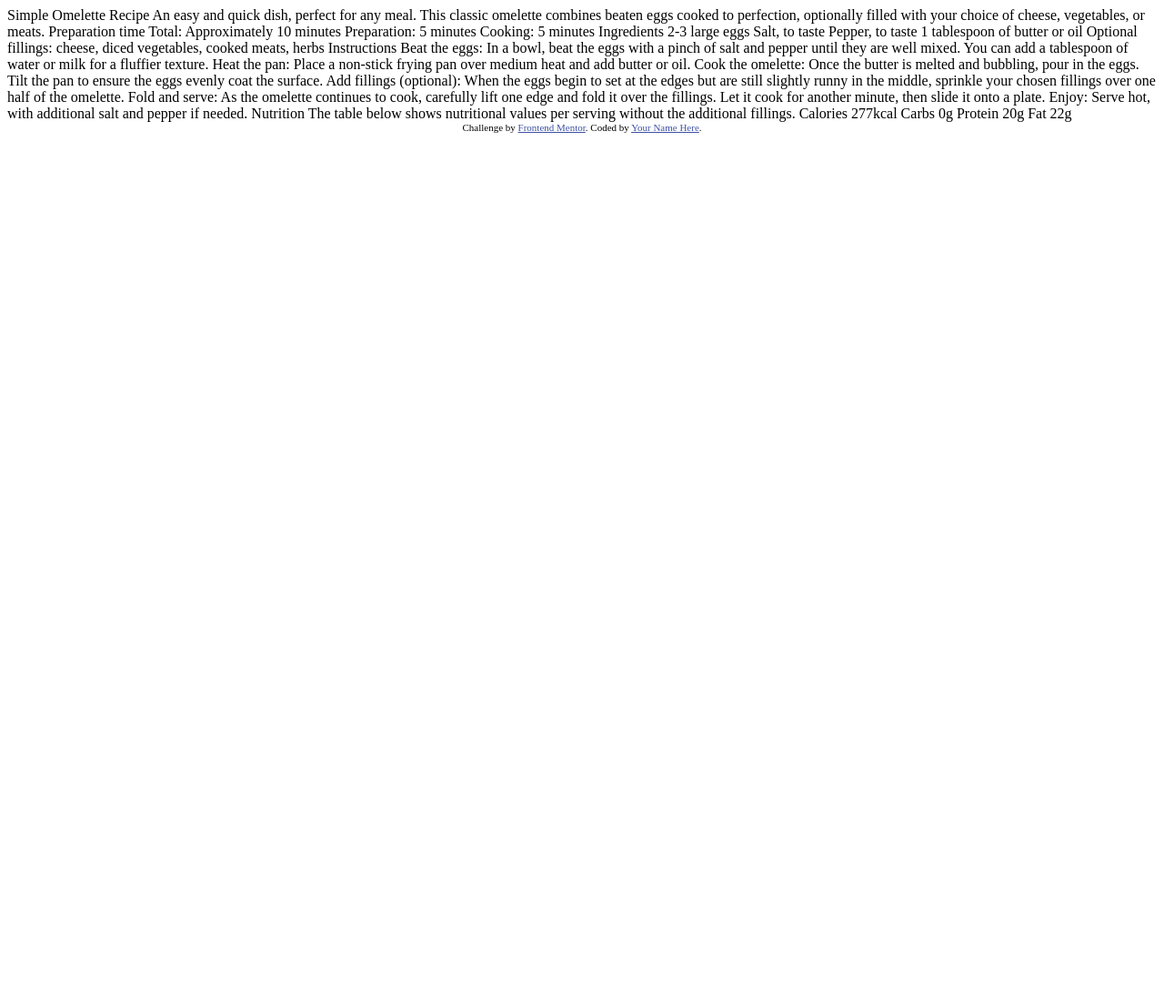
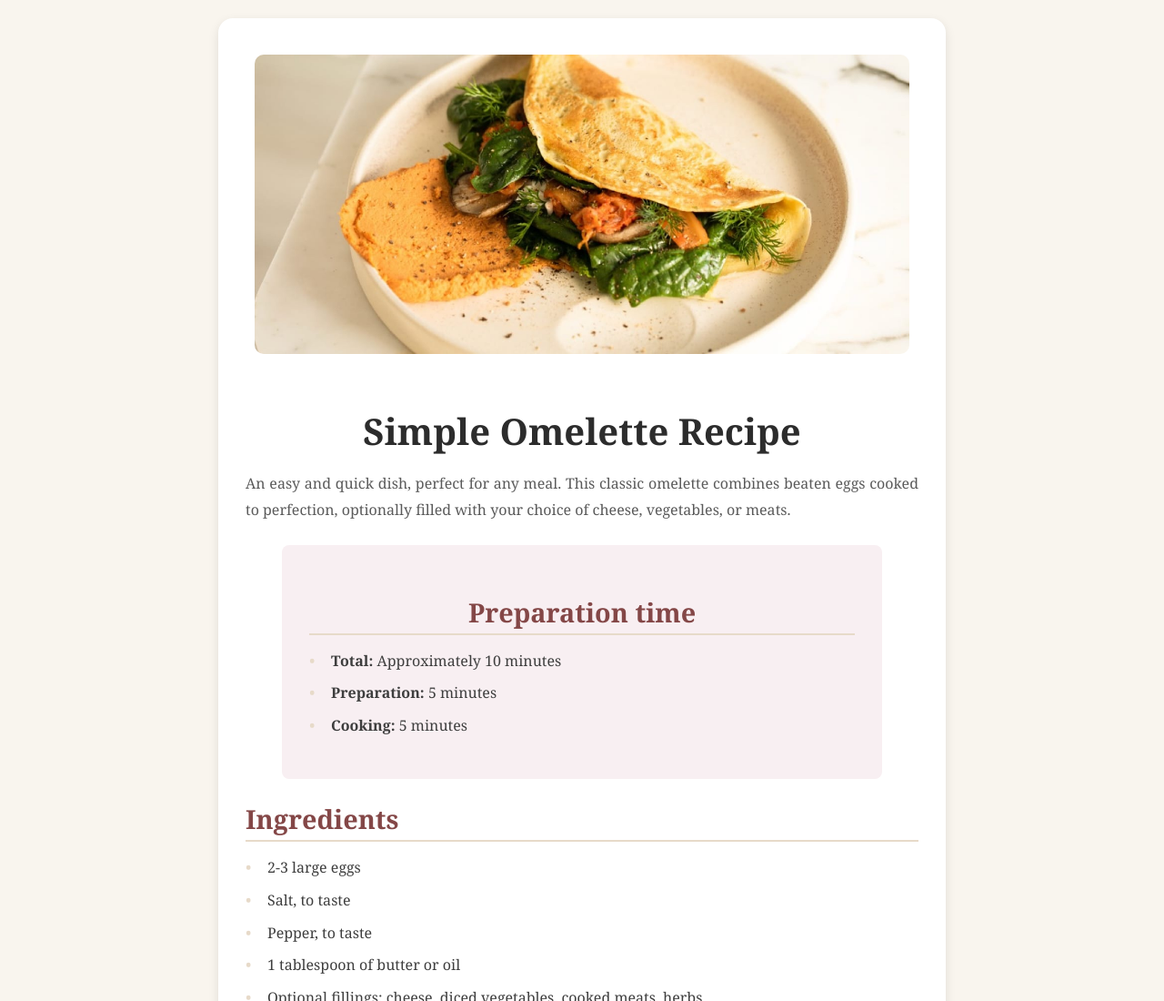
Before and after one commit to alan61503/Recipe-page, a plain HTML site: page index.html in a window 1280 px wide. Shown: the top 1100 px of the page at 91% size. Before the commit the page ends 800 px from the top, so only its background shows below. Drawn offline with Linux system fonts and the light colour scheme.

Commit message:
few more changes

```diff
--- a/index.html
+++ b/index.html
@@ -1,77 +1,76 @@
 <!DOCTYPE html>
 <html lang="en">
 <head>
-  <meta charset="UTF-8">
-  <meta name="viewport" content="width=device-width, initial-scale=1.0"> <!-- displays site properly based on user's device -->
-
-  <link rel="icon" type="image/png" sizes="32x32" href="./assets/images/favicon-32x32.png">
-
-  <title>Frontend Mentor | Recipe page</title>
-
-  <!-- Feel free to remove these styles or customise in your own stylesheet 👍 -->
-  <style>
-    .attribution { font-size: 11px; text-align: center; }
-    .attribution a { color: hsl(228, 45%, 44%); }
-  </style>
+    <meta charset="UTF-8">
+    <meta name="viewport" content="width=device-width, initial-scale=1.0">
+    <title>Simple Omelette Recipe</title>
+    <link rel="stylesheet" href="styles.css">
 </head>
 <body>
+    <div class="recipe-container">
+        <img src="image-omelette.jpeg" alt="Simple Omelette" class="recipe-image">
+        <div class="recipe-content">
+            <h1>Simple Omelette Recipe</h1>
+            <p class="description">An easy and quick dish, perfect for any meal. This classic omelette combines beaten eggs cooked to perfection, optionally filled with your choice of cheese, vegetables, or meats.</p>
 
-  Simple Omelette Recipe
+            <div class="prep-time">
+                <h2>Preparation time</h2>
+                <ul>
+                    <li><strong>Total:</strong> Approximately 10 minutes</li>
+                    <li><strong>Preparation:</strong> 5 minutes</li>
+                    <li><strong>Cooking:</strong> 5 minutes</li>
+                </ul>
+            </div>
 
-  An easy and quick dish, perfect for any meal. This classic omelette combines beaten eggs cooked
-  to perfection, optionally filled with your choice of cheese, vegetables, or meats.
+            <div class="ingredients">
+                <h2>Ingredients</h2>
+                <ul>
+                    <li>2-3 large eggs</li>
+                    <li>Salt, to taste</li>
+                    <li>Pepper, to taste</li>
+                    <li>1 tablespoon of butter or oil</li>
+                    <li>Optional fillings: cheese, diced vegetables, cooked meats, herbs</li>
+                </ul>
+            </div>
 
-  Preparation time
+            <div class="instructions">
+                <h2>Instructions</h2>
+                <ol>
+                    <li><strong>Beat the eggs:</strong> In a bowl, beat the eggs with a pinch of salt and pepper until they are well mixed. You can add a tablespoon of water or milk for a fluffier texture.</li>
+                    <li><strong>Heat the pan:</strong> Place a non-stick frying pan over medium heat and add butter or oil.</li>
+                    <li><strong>Cook the omelette:</strong> Once the butter is melted and bubbling, pour in the eggs. Tilt the pan to ensure the eggs evenly coat the surface.</li>
+                    <li><strong>Add fillings (optional):</strong> When the eggs begin to set at the edges but are still slightly runny in the middle, sprinkle your chosen fillings over one half of the omelette.</li>
+                    <li><strong>Fold and serve:</strong> As the omelette continues to cook, carefully lift one edge and fold it over the fillings. Let it cook for another minute, then slide it onto a plate.</li>
+                    <li><strong>Enjoy:</strong> Serve hot, with additional salt and pepper if needed.</li>
+                </ol>
+            </div>
 
-  Total: Approximately 10 minutes
-  Preparation: 5 minutes
-  Cooking: 5 minutes
+            <div class="nutrition">
+                <h2>Nutrition</h2>
+                <div class="nutrition">
+                  <p>The table below shows nutritional values per serving without the additional fillings.</p>
+                  <table style="width: 80%; text-align: center;">
+                      <tr>
+                          <td>Calories</td>
+                          <td>277kcal</td>
+                      </tr>
+                      <tr>
+                          <td>Carbs</td>
+                          <td>0g</td>
+                      </tr>
+                      <tr>
+                          <td>Protein</td>
+                          <td>20g</td>
+                      </tr>
+                      <tr>
+                          <td>Fat</td>
+                          <td>22g</td>
+                      </tr>
+                  </table>
+              </div>
 
-  Ingredients
-
-  2-3 large eggs
-  Salt, to taste
-  Pepper, to taste
-  1 tablespoon of butter or oil
-  Optional fillings: cheese, diced vegetables, cooked meats, herbs
-
-  Instructions
-
-  Beat the eggs: In a bowl, beat the eggs with a pinch of salt and pepper until they are well mixed.
-  You can add a tablespoon of water or milk for a fluffier texture.
-
-  Heat the pan: Place a non-stick frying pan over medium heat and add butter or oil.
-
-  Cook the omelette: Once the butter is melted and bubbling, pour in the eggs. Tilt the pan to ensure
-  the eggs evenly coat the surface.
-
-  Add fillings (optional): When the eggs begin to set at the edges but are still slightly runny in the
-  middle, sprinkle your chosen fillings over one half of the omelette.
-
-  Fold and serve: As the omelette continues to cook, carefully lift one edge and fold it over the
-  fillings. Let it cook for another minute, then slide it onto a plate.
-
-  Enjoy: Serve hot, with additional salt and pepper if needed.
-
-  Nutrition
-
-  The table below shows nutritional values per serving without the additional fillings.
-
-  Calories
-  277kcal
-
-  Carbs
-  0g
-
-  Protein
-  20g
-
-  Fat
-  22g
-
-  <div class="attribution">
-    Challenge by <a href="https://www.frontendmentor.io?ref=challenge" target="_blank">Frontend Mentor</a>.
-    Coded by <a href="#">Your Name Here</a>.
-  </div>
+            </div>
+        </div>
+    </div>
 </body>
 </html>
--- a/styles.css
+++ b/styles.css
@@ -1,59 +1,166 @@
 body {
-    font-family: Arial, sans-serif;
-    line-height: 1.6;
+  font-family: 'Georgia', serif;
   margin: 0;
   padding: 0;
-    background-color: #f5f5f5;
-    color: #333;
+  background-color: #f9f5ee;
+  color: #3e3e3e;
 }
 
-  .container {
+.recipe-container {
   max-width: 800px;
   margin: 20px auto;
-    background: #fff;
-    padding: 20px;
-    border-radius: 10px;
-    box-shadow: 0 4px 6px rgba(0, 0, 0, 0.1);
+  background-color: #ffffff;
+  border-radius: 16px;
+  box-shadow: 0 4px 12px rgba(0, 0, 0, 0.1);
+  overflow: hidden;
+  transition: transform 0.3s ease;
+  display: flex;
+  flex-direction: column;
+  align-items: center;
+  justify-content: center;
 }
 
-  header h1 {
-    font-size: 2rem;
-    color: #333;
-    margin-bottom: 10px;
+.recipe-container:hover {
+  transform: scale(1.02);
 }
 
-  header p {
-    font-size: 1rem;
-    color: #555;
+.recipe-image {
+  width: 90%;
+  border-radius: 10px;
+  height: auto;
+  display:flex;
+  margin-top: 40px;
+}
+
+.recipe-content {
+  padding: 30px;
+}
+.prep-time {
+  background-color: #f8eff2; /* Light pink color */
+  padding: 30px; /* Adds spacing inside the container */
+  border-radius: 8px; /* Rounds the corners */
+  max-width: 600px; /* Optional: limits the width of the container */
+  margin: 0 auto; /* Centers the container horizontally */
+}
+
+.prep-time h2 {
+  text-align: center; /* Centers the heading */
+}
+
+.prep-time ul {
+  list-style-type: none; /* Removes bullet points */
+  padding-left: 0; /* Removes padding from left */
+}
+
+.prep-time li {
+  margin-bottom: 10px; /* Adds space between list items */
+}
+
+h1 {
+  font-size: 2.5rem;
+  color: #2c2c2c;
+  margin-bottom: 12px;
+  font-weight: bold;
+  text-align: center;
+}
+
+.description {
+  font-size: 1.0rem;
+  margin-bottom: 24px;
+  line-height: 1.8;
+  text-align: justify;
+  color: #5a5a5a;
 }
 
 h2 {
-    color: #444;
-    margin-bottom: 10px;
+  font-size: 1.8rem;
+  margin-top: 24px;
+  margin-bottom: 16px;
+  color: #844747;
+  border-bottom: 2px solid #e7dac9;
+  padding-bottom: 4px;
 }
 
-  ul,
-  ol {
-    margin: 10px 0;
-    padding-left: 20px;
+ul {
+  list-style: none;
+  padding: 0;
 }
 
-  li {
+ul li {
   margin-bottom: 10px;
+  font-size: 1rem;
+  line-height: 1.6;
+  position: relative;
+  padding-left: 24px;
 }
 
-  footer {
-    text-align: center;
-    margin-top: 20px;
-    font-size: 0.875rem;
-    color: #777;
+ul li::before {
+  content: '\2022';
+  color: #e7dac9;
+  font-weight: bold;
+  position: absolute;
+  left: 0;
+  top: 0;
 }
 
-  footer a {
-    color: #0066cc;
-    text-decoration: none;
+ol {
+  margin: 0;
+  padding-left: 24px;
 }
 
-  footer a:hover {
-    text-decoration: underline;
+ol li {
+  margin-bottom: 15px;
+  line-height: 1.6;
+  font-size: 1rem;
 }
+
+.ingredient, .nutrition {
+  margin-bottom: 24px;
+}
+
+.nutrition {
+  margin-bottom: 24px;
+}
+
+.nutrition p {
+  font-size: 1rem;
+  margin-bottom: 12px;
+  color: #5a5a5a;
+}
+
+.nutrition table {
+  width: 150%;
+  border-collapse: collapse;
+  margin-top: 15px;
+}
+
+.nutrition table tr {
+  border-bottom: 2px solid #e0e0e0;
+}
+
+.nutrition table td {
+  font-size: 1rem;
+  padding: 15px;
+  color: #3e3e3e;
+}
+
+.nutrition table td, th {
+  padding: 20px 60px; /* 20px top/bottom, 40px left/right */
+}
+
+.nutrition table td:first-child {
+  font-weight: bold;
+  color: #2c2c2c;text-align: left;
+
+}
+
+.nutrition table td:last-child {
+  color: #b34700; /* Adjust this color for the emphasis */
+  text-align: center;
+}
+
+.nutrition {
+  margin: 0; /* Remove container margin */
+  padding: 0; /* Remove container padding */
+  width: 100%; /* Ensure container takes full page width */
+}
```
Lines whose indentation alone changed are shown as unchanged.
